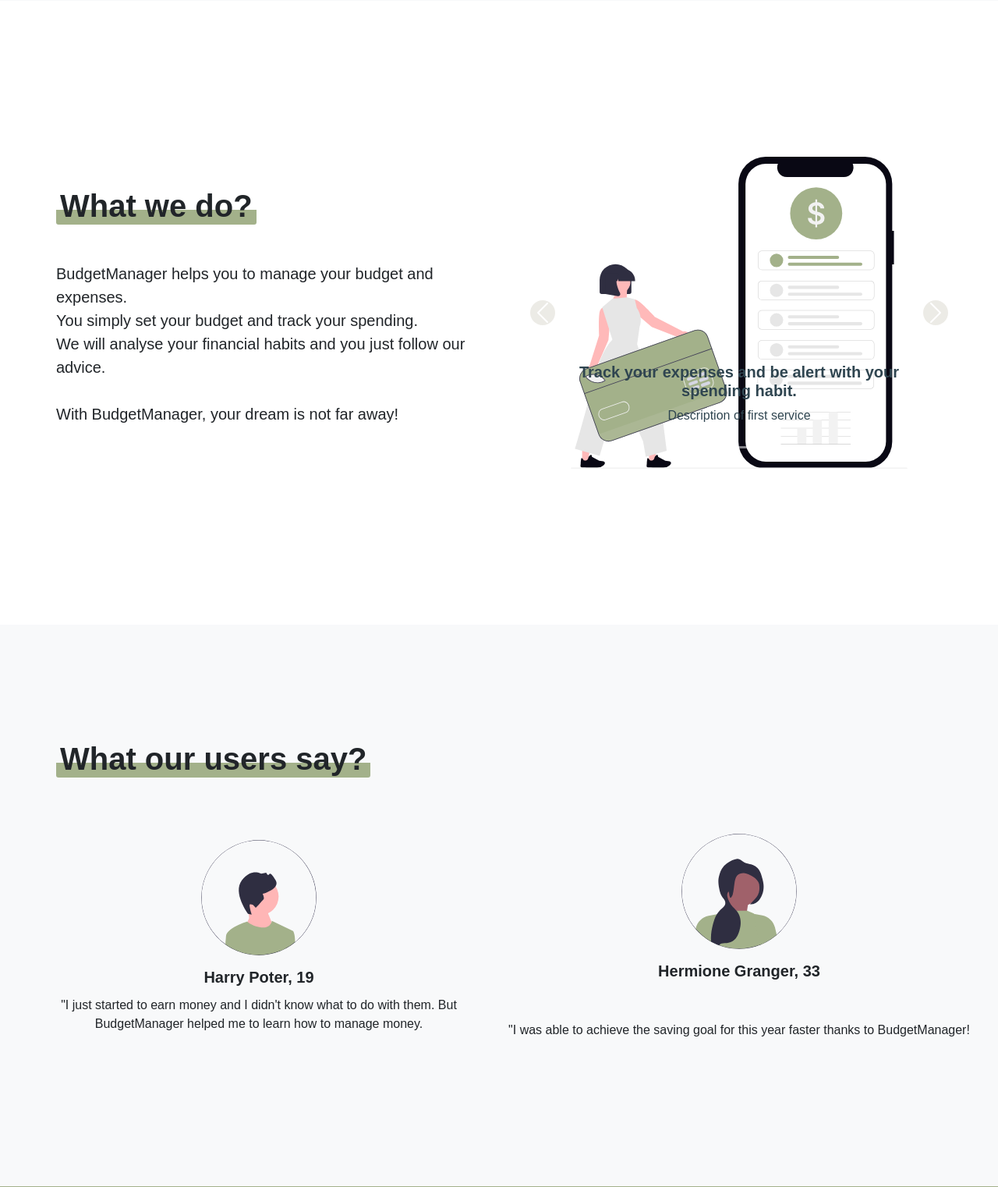
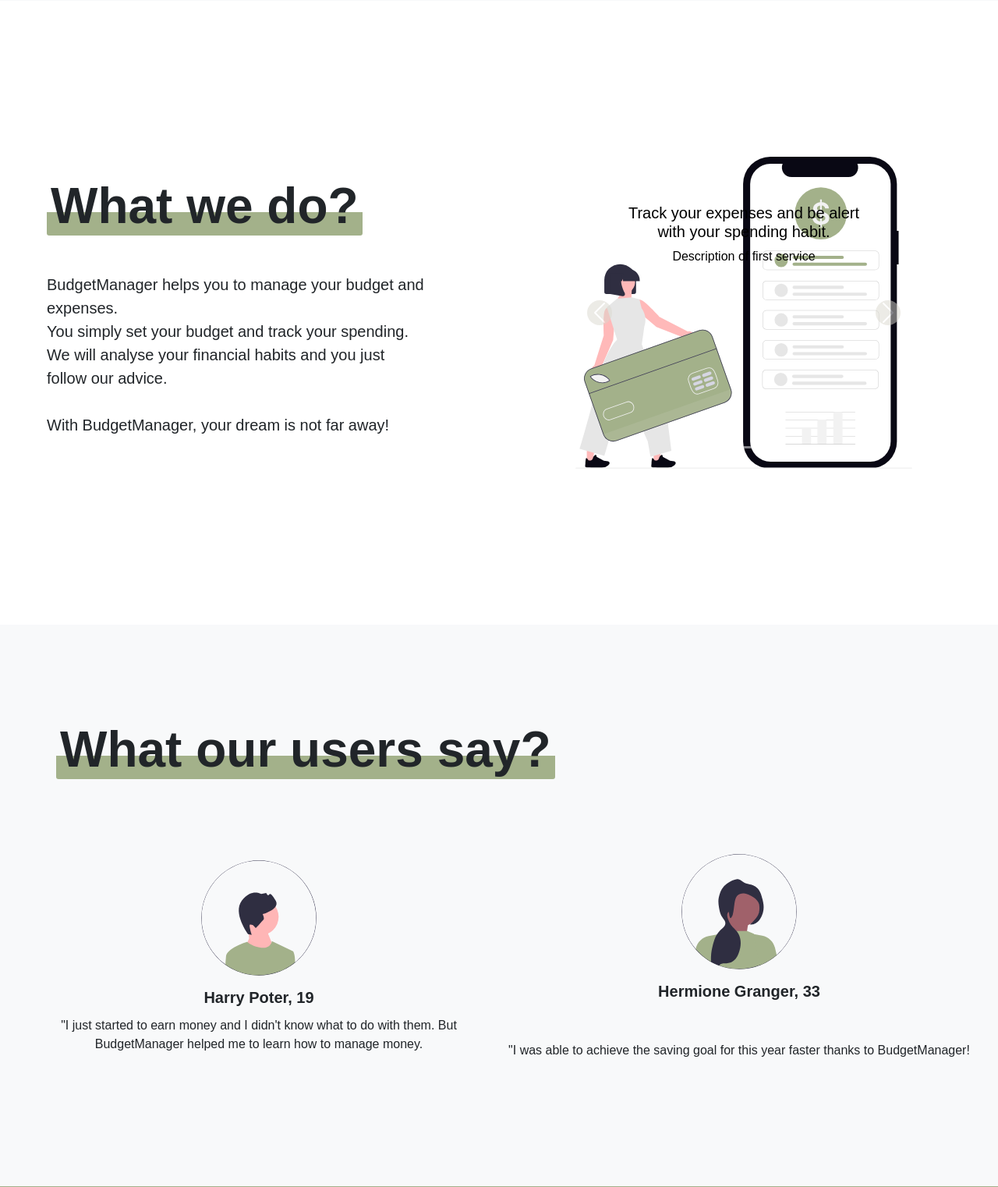
Before and after one commit to S74r-L0rd/Budget-Manager, a Flask app: page / in a window 1280 px wide. Shown: the part 799-2321 px from the top of the page at 78% size. Run offline with Flask 3, Linux system fonts and the light colour scheme.

Commit message:
Frontend Development: Adjusted styling and sizing for home page and removed unwanted gap between footer and last section

```diff
--- a/static/css/style.css
+++ b/static/css/style.css
@@ -72,7 +72,6 @@
   color: #fff;
   padding: 5rem 2rem;
   border-top: 2px solid #b1b1b1;
-  margin-top: 4rem;
   font-size: 1rem;
 }
 
@@ -180,6 +179,11 @@
   min-height: 100vh;
 }
 
+.home-services-row > div {
+  padding-left: 6rem;
+  padding-right: 6rem;
+}
+
 /* Images Size for Services carousel*/
 .carousel-img {
   max-height: 400px;
@@ -194,14 +198,11 @@
   border-radius: 50%;
   padding: 10px;
 }
-
-.carousel-caption h5 {
-  color: #2f4550;
-  font-weight: bold;
-}
-
-.carousel-caption p {
-  color: #2f4550;
+.carousel-caption {
+  top: 10%;
+  bottom: auto;
+  color: #000;
+  margin-bottom: 1rem;
 }
 
 /* User Review Section */
--- a/templates/home.html
+++ b/templates/home.html
@@ -31,10 +31,10 @@
 
 <!-- Home-Services Section -->
 <section class="container-fluid bg-white d-flex justify-content-center align-items-center text-center text-dark py-5 px-4 home-services-section" id="home-services-section">
-    <div class="row align-items-center w-100">
+    <div class="row align-items-center home-services-row">
         <!-- BudgetManager Explanation -->
         <div class="col-md-6 text-center text-md-start ps-md-5">
-            <h1 class="display-6 fw-bold"><span class="highlight">What we do?</span></h1>
+            <h1 class="display-3 fw-bold"><span class="highlight">What we do?</span></h1>
             <p class="lead mt-5">BudgetManager helps you to manage your budget and expenses.<br>You simply set your budget and track your spending.<br>
                 We will analyse your financial habits and you just follow our advice.<br><br>With BudgetManager, your dream is not far away!</p>
         </div>
@@ -90,15 +90,15 @@
 
         <!-- Heading for user review -->
         <div class="col-12 text-center text-md-start ps-md-5 mb-5">
-            <h1 class="display-6 fw-bold"><span class="highlight">What our users say?</span></h1>
+            <h1 class="display-3 fw-bold"><span class="highlight">What our users say?</span></h1>
         </div>
         <!-- User images and reviews -->
-        <div class="col-md-6 col-lg-6 mb-4 mt-4 d-flex flex-column align-items-center user-review">
+        <div class="col-md-6 col-lg-6 mb-4 mt-4 d-flex flex-column align-items-center mt-5 user-review">
             <img src="{{ url_for('static', filename='media/images/user-review1.svg') }}" class="rounded-circle mb-3 img-fluid w-25 user-review-img" alt="user-review image 1">
             <h5 class="fw-bold mb-1">Harry Poter, 19</h5>
             <p class="mt-2">"I just started to earn money and I didn't know what to do with them. But BudgetManager helped me to learn how to manage money.</p>
         </div>
-        <div class="col-md-6 col-lg-6 mb-4 mt-4 d-flex flex-column align-items-center user-review">
+        <div class="col-md-6 col-lg-6 mb-4 mt-4 d-flex flex-column align-items-center mt-5 user-review">
             <img src="{{ url_for('static', filename='media/images/user-review2.svg') }}" class="rounded-circle mb-3 img-fluid w-25 user-review-img" alt="user-review image 2">
             <h5 class="fw-bold mb-1">Hermione Granger, 33</h5>
             <p class="mt-5">"I was able to achieve the saving goal for this year faster thanks to BudgetManager!</p>
```
